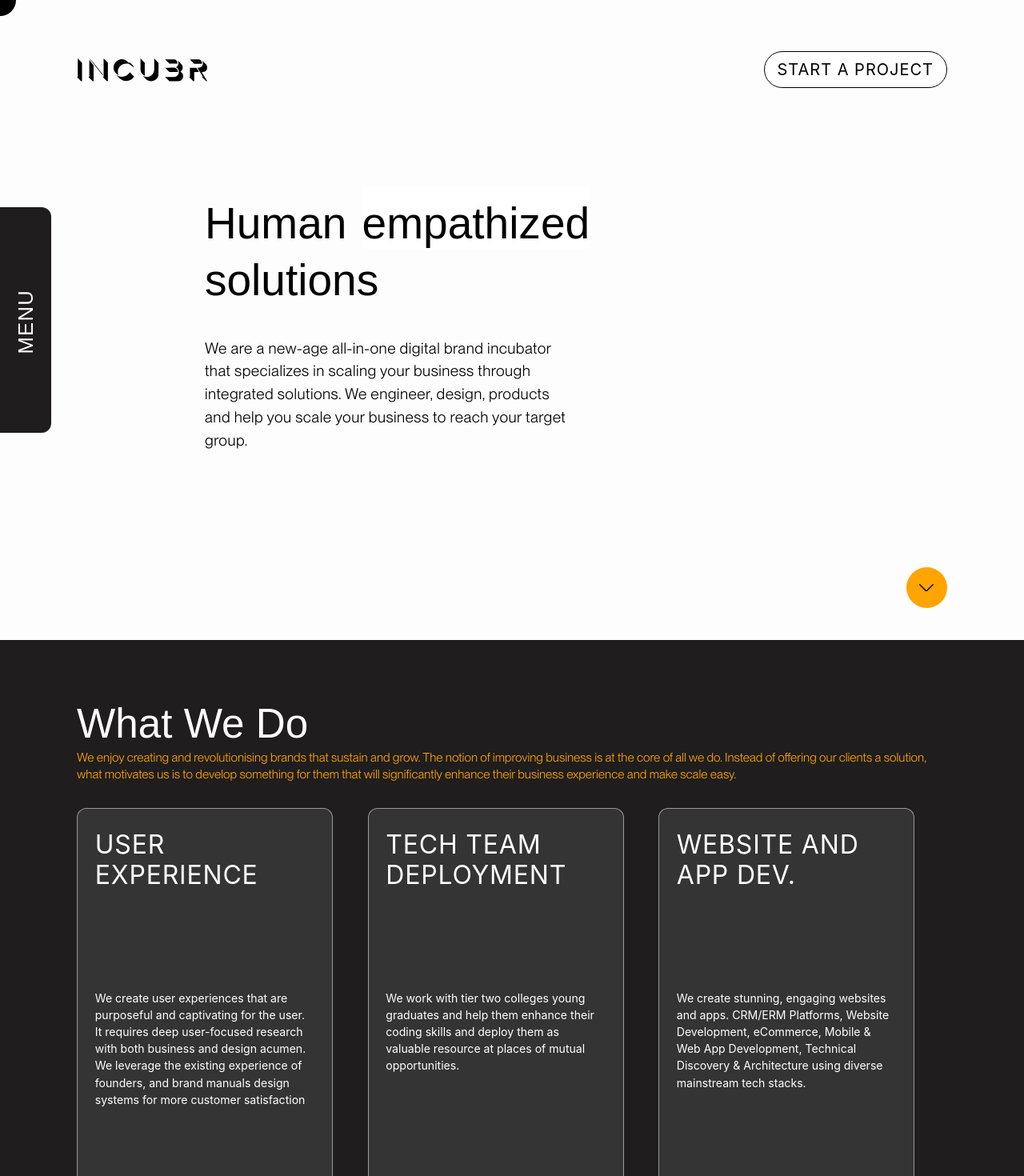
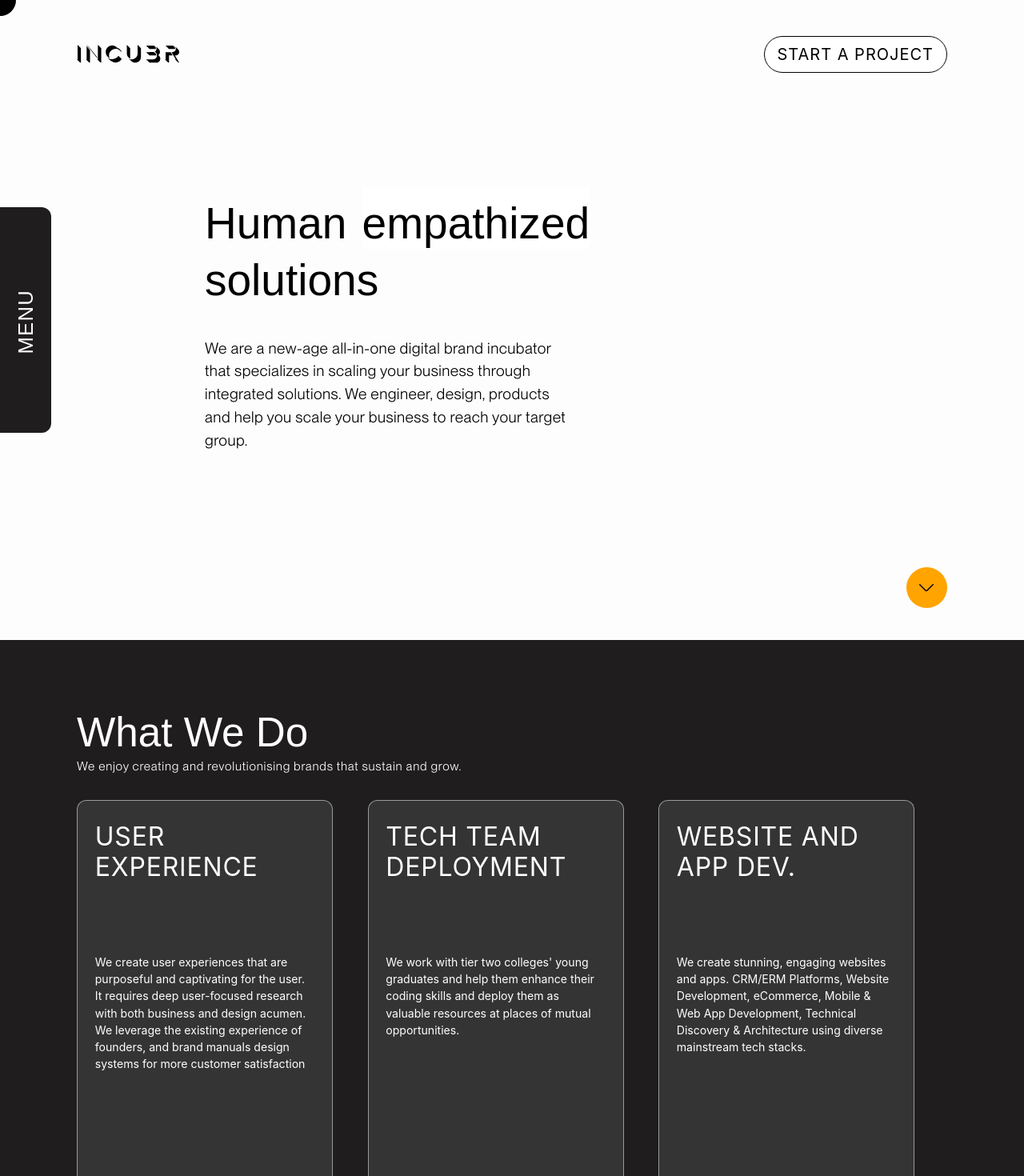
Before and after one commit to incubr/incubr-1, a Next.js app: page / in a window 1280 px wide. Shown: the top 1470 px of the page at 80% size. Built offline with nearby package versions, Linux system fonts and the light colour scheme.

Commit message:
minor changes

```diff
--- a/data/about.js
+++ b/data/about.js
@@ -9,7 +9,7 @@ export const about_data = [
     id: "4564",
     title: "Tech Team Deployment",
     description:
-      "We work with tier two colleges young graduates and help them enhance their coding skills and deploy them as valuable resource at places of mutual opportunities.\n",
+      "We work with tier two colleges' young graduates and help them enhance their coding skills and deploy them as valuable resources at places of mutual opportunities.",
   },
   {
     id: "4564df",
--- a/data/services.js
+++ b/data/services.js
@@ -10,13 +10,13 @@ export const servicesData = [
       id: 2,
       title: "Technology Team Deployment",
       description:
-        "We work with tier two colleges young graduates and help them enhance their coding skills and deploy them as valuable resource at places of mutual opportunities.\n",
+        "We work with tier two colleges' young graduates and help them enhance their coding skills and deploy them as valuable resources at places of mutual opportunities.",
     },
   },
   {
     data_1: {
       id: 3,
-      title: "Website and App Dev.",
+      title: "Website and App Development",
       description:
         "We create stunning, engaging websites and apps. CRM/ERM Platforms, Website Development, eCommerce, Mobile & Web App Development, Technical Discovery & Architecture using diverse mainstream tech stacks.",
     },
--- a/pages/careers.jsx
+++ b/pages/careers.jsx
@@ -22,7 +22,7 @@ export default function Careers() {
         <Navigation />
         <MobileNavigation />
         <Headers />
-        <div className="flex flex-1 justify-center sm:pb-0 items-center">
+        <div className="flex flex-1 justify-center lg:mt-[3vw] items-center">
           <div className="lg:w-[60%] text-black items-start flex flex-col w-full px-6 sm:px-16 lg:px-0">
             <div
               className=" font-[Arial] leading-[14vw] text-[11vw] sm:text-[9.5vw] sm:leading-[11vw] w-auto sm:w-[80%] lg:leading-[4vw] lg:text-[3.5vw] flex flex-col"
@@ -126,7 +126,7 @@ export default function Careers() {
                           </span>
                         ))}
                       </div>
-                      <div className="flex">
+                      <div className="flex mt-[3vw]">
                         <Link href={"mailto:gopal.batra@incubr.com"}>
                           <button
                             className={`hidden button mt-4 rounded-full tracking-wider hover:shadow-md text-white bg-[#1F1D1D] hover:bg-[#F0C808] hover:text-black transition-colors ease-in-out duration-200 py-2 px-4 sm:flex items-center justify-center text-xl`}
--- a/pages/services.jsx
+++ b/pages/services.jsx
@@ -20,7 +20,7 @@ export default function Services() {
         <Navigation isDark />
         <MobileNavigation isDark />
         <Headers isDark />
-        <div className="flex flex-1 justify-center sm:pb-0 items-center">
+        <div className="flex flex-1 justify-center lg:mt-[2vw] items-center">
           <div className="lg:w-[65%] lg:justify-between text-white items-center lg:items-start flex flex-col lg:flex-row w-full mt-16 lg:mt-0 px-6 sm:px-16 lg:px-0">
             <div
               className=" font-[Arial] lg:w-[45%] leading-[12vw] sm:leading-[8vw] sm:text-[7vw] text-[9.5vw] w-auto lg:leading-[3.7vw] lg:text-[3vw] flex flex-col lg:flex-row"
--- a/pages/teams.jsx
+++ b/pages/teams.jsx
@@ -41,7 +41,7 @@ export default function Teams() {
         <Navigation />
         <MobileNavigation />
         <Headers />
-        <div className="flex flex-1 justify-center items-center sm:pb-0 sm:items-center">
+        <div className="flex flex-1 justify-center items-center lg:mt-[2vw] sm:items-center">
           <div className="lg:w-[65%] text-black items-start flex flex-col w-full mt-16 lg:mt-0 px-6 sm:px-16 lg:px-0">
             <div
               className=" font-[Arial] leading-[14vw] text-[11vw]  sm:text-[9.5vw] sm:leading-[11vw] w-auto sm:w-[90%] lg:w-full lg:leading-[4vw] lg:text-[3.5vw] flex flex-col"
@@ -55,7 +55,7 @@ export default function Teams() {
 
               </span> */}
             </div>
-            <span className="flex w-[70%] lg:w-[80%] font-[PPNeueMontreal] text-start leading-[1.5] flex-col mt-[4vw] text-[4vw] sm:text-[2.4vw] lg:text-[1.8vw] lg:leading-[2.2vw] tracking-wide font-[350]">
+            <span className="flex w-[70%] lg:w-[80%] font-[PPNeueMontreal] text-start leading-[1.5] flex-col mt-[4vw] lg:mt-[2vw] text-[4vw] sm:text-[2.4vw] lg:text-[1.8vw] lg:leading-[2.2vw] tracking-wide font-[350]">
               {`We know that finding a meaningful and rewarding job can be difficult at times. Our goal is to simplify that process for you. Ready to join the revolution? Browse through the available jobs and apply today. `
                 .split("\n")
                 .map((line, i) => (
--- a/src/components/common/serviceCard.jsx
+++ b/src/components/common/serviceCard.jsx
@@ -14,7 +14,7 @@ export default function ServiceCard({ data }) {
         <h1 className="lg:text-[2.5vw] group-hover:text-black lg:leading-[3vw] text-3xl sm:text-4xl w-[80%] sm:w-70%]">
           {data.title}
         </h1>
-        <span className=" mt-6 sm:mt-10 group-hover:text-black lg:mt-[3.5vw] lg:leading-[1.5vw] text-sm lg:text-[1.1vw]">
+        <span className=" mt-6 sm:mt-10 tracking-wider group-hover:text-black lg:mt-[3.5vw] lg:leading-[1.5vw] text-sm lg:text-[1.1vw]">
           {data.description}
         </span>
       </div>
--- a/src/components/headers/index.jsx
+++ b/src/components/headers/index.jsx
@@ -4,12 +4,12 @@ import React from "react";
 export default function Headers({ isDark = false }) {
   return (
     <div className="flex w-full justify-center absolute top-0 left-0">
-      <div className="w-[85%] lg:z-[50] flex items-center justify-between mt-[8vw] sm:mt-16 2xl:mt-20">
+      <div className="w-[85%] lg:z-[50] flex items-center justify-between mt-[8vw] sm:mt-16 lg:mt-[3.5vw]">
         <Link href={"/"}>
           <svg
             viewBox="0 0 163 29"
             fill="none"
-            className=" cursor-pointer w-[100px] h-[25px] sm:w-[163px] sm:h-[29px]"
+            className=" cursor-pointer w-[100px] h-[25px] sm:w-[163px] sm:h-[29px] lg:w-[10vw] lg:h-auto"
             xmlns="http://www.w3.org/2000/svg"
           >
             <path
--- a/src/components/home/about.jsx
+++ b/src/components/home/about.jsx
@@ -11,7 +11,7 @@ const Card = ({ data }) => {
         <h1 className="text-[7vw] flex-1 sm:text-[3.5vw] lg:text-[2.5vw] lg:leading-[3vw] tracking-wide uppercase text-start">
           {data.title}
         </h1>
-        <div className="flex flex-[1.4] justify-between flex-col">
+        <div className="flex flex-[1.9] justify-between flex-col">
           <span className="text-[3.5vw] sm:text-[2vw] lg:text-[1.1vw] text-start">
             {data.description}
           </span>
@@ -51,12 +51,8 @@ export default function About() {
         >
           What We Do
         </h1>
-        <span className="font-[PPNeueMontreal] text-[#FFA400] text-[3.5vw] leading-[4.5vw] sm:text-[2.8vw] sm:leading-[3.5vw] lg:text-[1.2vw] lg:leading-[1.6vw]">
+        <span className="font-[PPNeueMontreal] text-[#fff] tracking-wider text-[3.5vw] leading-[4.5vw] sm:text-[2.8vw] sm:leading-[3.5vw] lg:text-[1.2vw] lg:leading-[1.6vw]">
           We enjoy creating and revolutionising brands that sustain and grow.
-          The notion of improving business is at the core of all we do. Instead
-          of offering our clients a solution, what motivates us is to develop
-          something for them that will significantly enhance their business
-          experience and make scale easy.
         </span>
 
         <div className="flex about-section h-[55%] lg:h-[80%] mt-[4vw] sm:mt-[7vw] py-[3vw] sm:py-[4vw] lg:mt-0 lg:py-[2.5vw] space-x-[2.9vw] overflow-x-auto">
```
